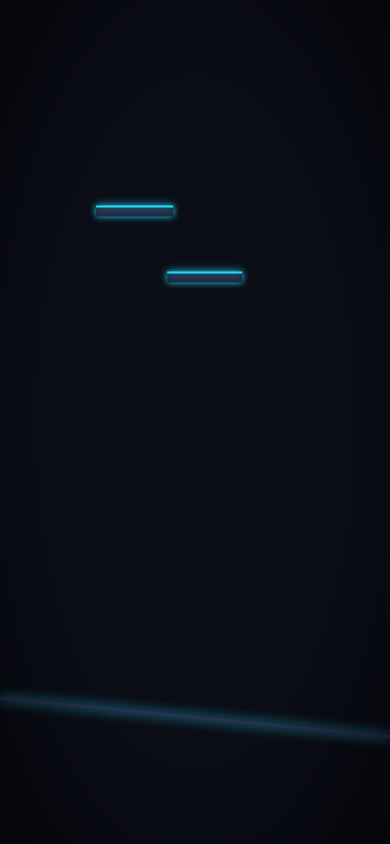
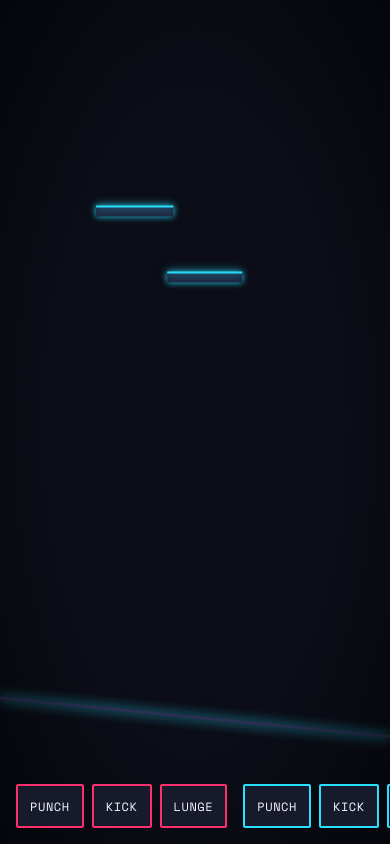
Before and after one commit to ctkrug/ragdoll-rumble, a website built with Vite: page index.html in a window 390 px wide. Built offline with nearby package versions, Linux system fonts and the light colour scheme.

Commit message:
feat(ui): add touch action buttons for mobile combat controls
Punch/Kick/Lunge buttons per player, shown as a fixed bottom strip on
phone-width viewports (desktop keeps keyboard as primary input).
Themed per docs/DESIGN.md: chunky 2px borders in each player's accent,
44px+ touch targets, and hover/active/focus-visible states.

```diff
--- a/index.html
+++ b/index.html
@@ -16,6 +16,30 @@
     <main id="app">
       <canvas id="stage" aria-label="Ragdoll Rumble arena"></canvas>
       <div id="crt-overlay" aria-hidden="true"></div>
+      <div id="touch-controls" aria-label="Touch controls">
+        <div class="touch-group touch-group--p1">
+          <button type="button" class="touch-btn touch-btn--p1" data-player="1" data-action="punch">
+            Punch
+          </button>
+          <button type="button" class="touch-btn touch-btn--p1" data-player="1" data-action="kick">
+            Kick
+          </button>
+          <button type="button" class="touch-btn touch-btn--p1" data-player="1" data-action="lunge">
+            Lunge
+          </button>
+        </div>
+        <div class="touch-group touch-group--p2">
+          <button type="button" class="touch-btn touch-btn--p2" data-player="2" data-action="punch">
+            Punch
+          </button>
+          <button type="button" class="touch-btn touch-btn--p2" data-player="2" data-action="kick">
+            Kick
+          </button>
+          <button type="button" class="touch-btn touch-btn--p2" data-player="2" data-action="lunge">
+            Lunge
+          </button>
+        </div>
+      </div>
     </main>
     <script type="module" src="./src/main.ts"></script>
   </body>
--- a/src/style.css
+++ b/src/style.css
@@ -50,3 +50,78 @@ body {
     repeating-linear-gradient(rgba(0, 0, 0, 0.04) 0 1px, rgba(0, 0, 0, 0) 1px 2px),
     radial-gradient(ellipse at center, rgba(0, 0, 0, 0) 55%, rgba(0, 0, 0, 0.55) 100%);
 }
+
+/* Touch action buttons: hidden on desktop (keyboard is the primary input
+   there), shown as a fixed footer strip on phone-width viewports per
+   docs/DESIGN.md's phone layout. */
+#touch-controls {
+  display: none;
+}
+
+@media (max-width: 768px) {
+  #touch-controls {
+    position: absolute;
+    inset: auto 0 0 0;
+    display: flex;
+    justify-content: space-between;
+    gap: 16px;
+    padding: 16px;
+    pointer-events: none;
+  }
+
+  .touch-group {
+    display: flex;
+    gap: 8px;
+    pointer-events: auto;
+  }
+}
+
+.touch-btn {
+  min-width: 44px;
+  min-height: 44px;
+  padding: 8px 12px;
+  border: 2px solid var(--accent);
+  border-radius: 2px;
+  background: var(--surface-1);
+  color: var(--text);
+  font-family: var(--font-ui);
+  font-size: 12px;
+  letter-spacing: 0.05em;
+  text-transform: uppercase;
+  cursor: pointer;
+  transition:
+    transform 120ms ease-out,
+    background-color 120ms ease-out,
+    box-shadow 120ms ease-out;
+}
+
+.touch-btn--p2 {
+  border-color: var(--accent-support);
+}
+
+.touch-btn:hover {
+  background: var(--surface-2);
+}
+
+.touch-btn:active {
+  transform: scale(0.94);
+  background: var(--accent);
+  color: var(--bg);
+}
+
+.touch-btn--p2:active {
+  background: var(--accent-support);
+}
+
+.touch-btn:focus-visible {
+  outline: none;
+  box-shadow:
+    0 0 0 2px var(--bg),
+    0 0 12px var(--accent);
+}
+
+.touch-btn--p2:focus-visible {
+  box-shadow:
+    0 0 0 2px var(--bg),
+    0 0 12px var(--accent-support);
+}
```
